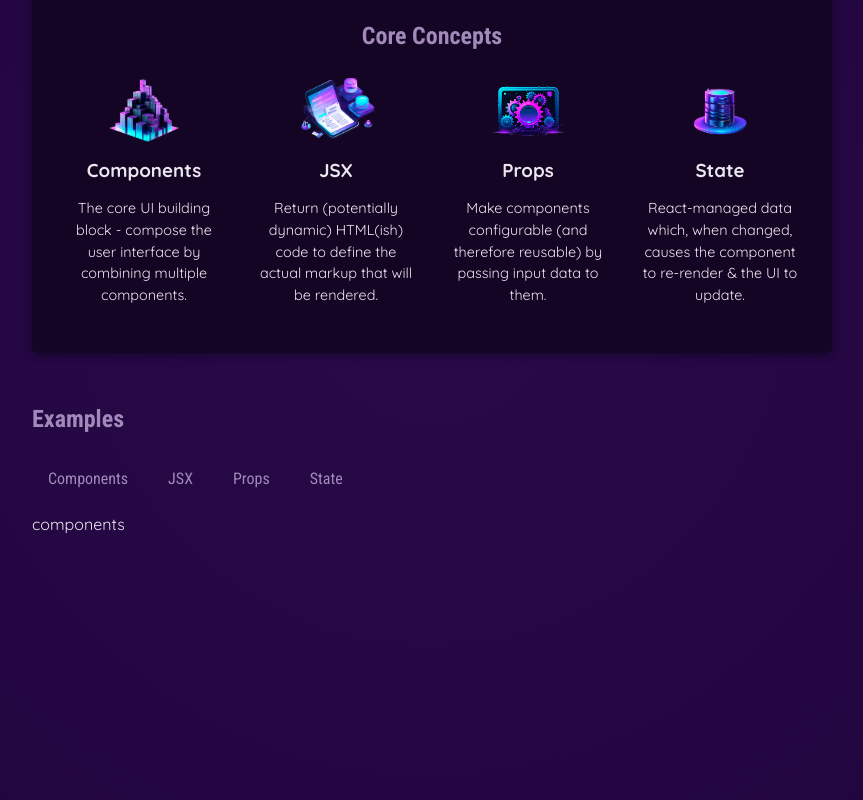
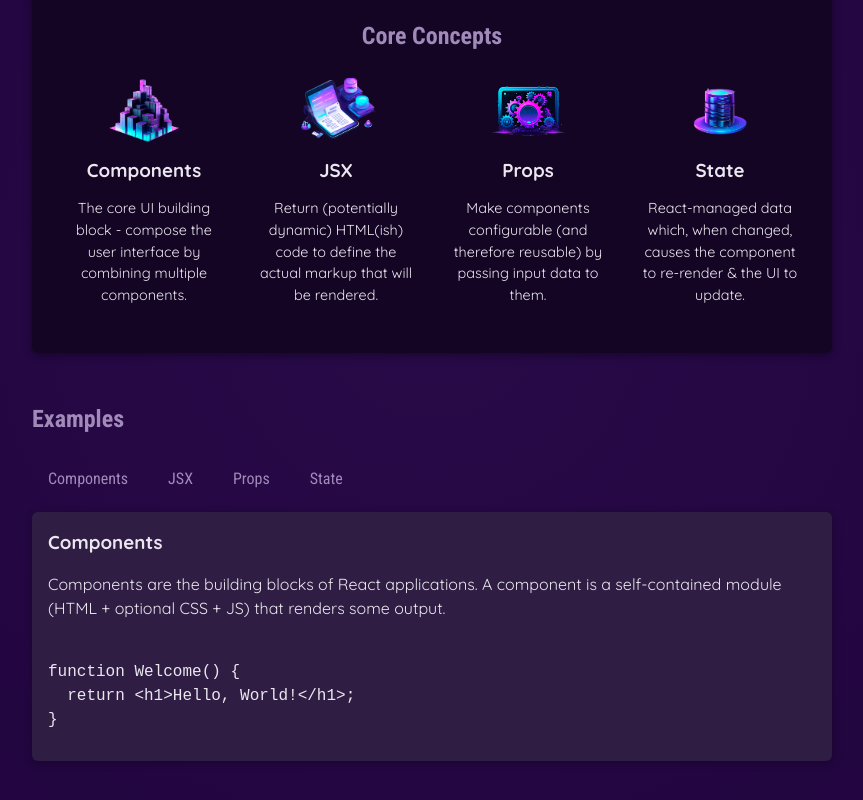
Before and after one commit to claudiney63/react-the-complete-guide-2024, a React (Vite) app in the folder 01-starting-project/: page / in a window 1280 px wide. Shown: the part 346-1146 px from the top of the page, without its empty margins (208-1071 px from the left). Built offline with nearby package versions, Linux system fonts and the light colour scheme.

Commit message:
Deriving & Outputting Data Based on State

```diff
--- a/01-starting-project/src/App.jsx
+++ b/01-starting-project/src/App.jsx
@@ -1,12 +1,11 @@
 import { useState } from "react";
-import { CORE_CONCEPTS } from "./data.js";
+import { CORE_CONCEPTS, EXAMPLES } from "./data.js";
 import HeaderComponent from "./components/Header/Header.jsx";
 import CoreConcepts from "./components/CoreConcepts.jsx";
 import TabButton from "./components/TabButton.jsx";
 
 function App() {
-
-  const [selectedTab, setSelectedTab] = useState('components');
+  const [selectedTab, setSelectedTab] = useState("components");
 
   function handleSelect(selectedTab) {
     setSelectedTab(selectedTab);
@@ -34,12 +33,20 @@
         <section id="examples">
           <h2>Examples</h2>
           <menu>
-            <TabButton onSelect={() => handleSelect('components')}>Components</TabButton>
-            <TabButton onSelect={() => handleSelect('jsx')}>JSX</TabButton>
-            <TabButton onSelect={() => handleSelect('props')}>Props</TabButton>
-            <TabButton onSelect={() => handleSelect('state')}>State</TabButton>
+            <TabButton onSelect={() => handleSelect("components")}>
+              Components
+            </TabButton>
+            <TabButton onSelect={() => handleSelect("jsx")}>JSX</TabButton>
+            <TabButton onSelect={() => handleSelect("props")}>Props</TabButton>
+            <TabButton onSelect={() => handleSelect("state")}>State</TabButton>
           </menu>
-          <p>{selectedTab}</p>
+          <div id="tab-content">
+            <h3>{EXAMPLES[selectedTab].title}</h3>
+            <p>{EXAMPLES[selectedTab].description}</p>
+            <pre>
+              <code>{EXAMPLES[selectedTab].code}</code>
+            </pre>
+          </div>
         </section>
       </main>
     </div>
--- a/01-starting-project/src/data.js
+++ b/01-starting-project/src/data.js
@@ -1,31 +1,82 @@
-import componentsImg from './assets/components.png';
-import propsImg from './assets/config.png';
-import jsxImg from './assets/jsx-ui.png';
-import stateImg from './assets/state-mgmt.png';
+import componentsImg from "./assets/components.png";
+import propsImg from "./assets/config.png";
+import jsxImg from "./assets/jsx-ui.png";
+import stateImg from "./assets/state-mgmt.png";
 
 export const CORE_CONCEPTS = [
   {
     image: componentsImg,
-    title: 'Components',
+    title: "Components",
     description:
-      'The core UI building block - compose the user interface by combining multiple components.',
+      "The core UI building block - compose the user interface by combining multiple components.",
   },
   {
     image: jsxImg,
-    title: 'JSX',
+    title: "JSX",
     description:
-      'Return (potentially dynamic) HTML(ish) code to define the actual markup that will be rendered.',
+      "Return (potentially dynamic) HTML(ish) code to define the actual markup that will be rendered.",
   },
   {
     image: propsImg,
-    title: 'Props',
+    title: "Props",
     description:
-      'Make components configurable (and therefore reusable) by passing input data to them.',
+      "Make components configurable (and therefore reusable) by passing input data to them.",
   },
   {
     image: stateImg,
-    title: 'State',
+    title: "State",
     description:
-      'React-managed data which, when changed, causes the component to re-render & the UI to update.',
+      "React-managed data which, when changed, causes the component to re-render & the UI to update.",
   },
 ];
+
+export const EXAMPLES = {
+  components: {
+    title: "Components",
+    description:
+      "Components are the building blocks of React applications. A component is a self-contained module (HTML + optional CSS + JS) that renders some output.",
+    code: `
+function Welcome() {
+  return <h1>Hello, World!</h1>;
+}`,
+  },
+  jsx: {
+    title: "JSX",
+    description:
+      "JSX is a syntax extension to JavaScript. It is similar to a template language, but it has full power of JavaScript (e.g., it may output dynamic content).",
+    code: `
+<div>
+  <h1>Welcome {userName}</h1>
+  <p>Time to learn React!</p>
+</div>`,
+  },
+  props: {
+    title: "Props",
+    description:
+      "Components accept arbitrary inputs called props. They are like function arguments.",
+    code: `
+function Welcome(props) {
+  return <h1>Hello, {props.name}</h1>;
+}`,
+  },
+  state: {
+    title: "State",
+    description:
+      "State allows React components to change their output over time in response to user actions, network responses, and anything else.",
+    code: `
+function Counter() {
+  const [isVisible, setIsVisible] = useState(false);
+
+  function handleClick() {
+    setIsVisible(true);
+  }
+
+  return (
+    <div>
+      <button onClick={handleClick}>Show Details</button>
+      {isVisible && <p>Amazing details!</p>}
+    </div>
+  );
+}`,
+  },
+};
```
